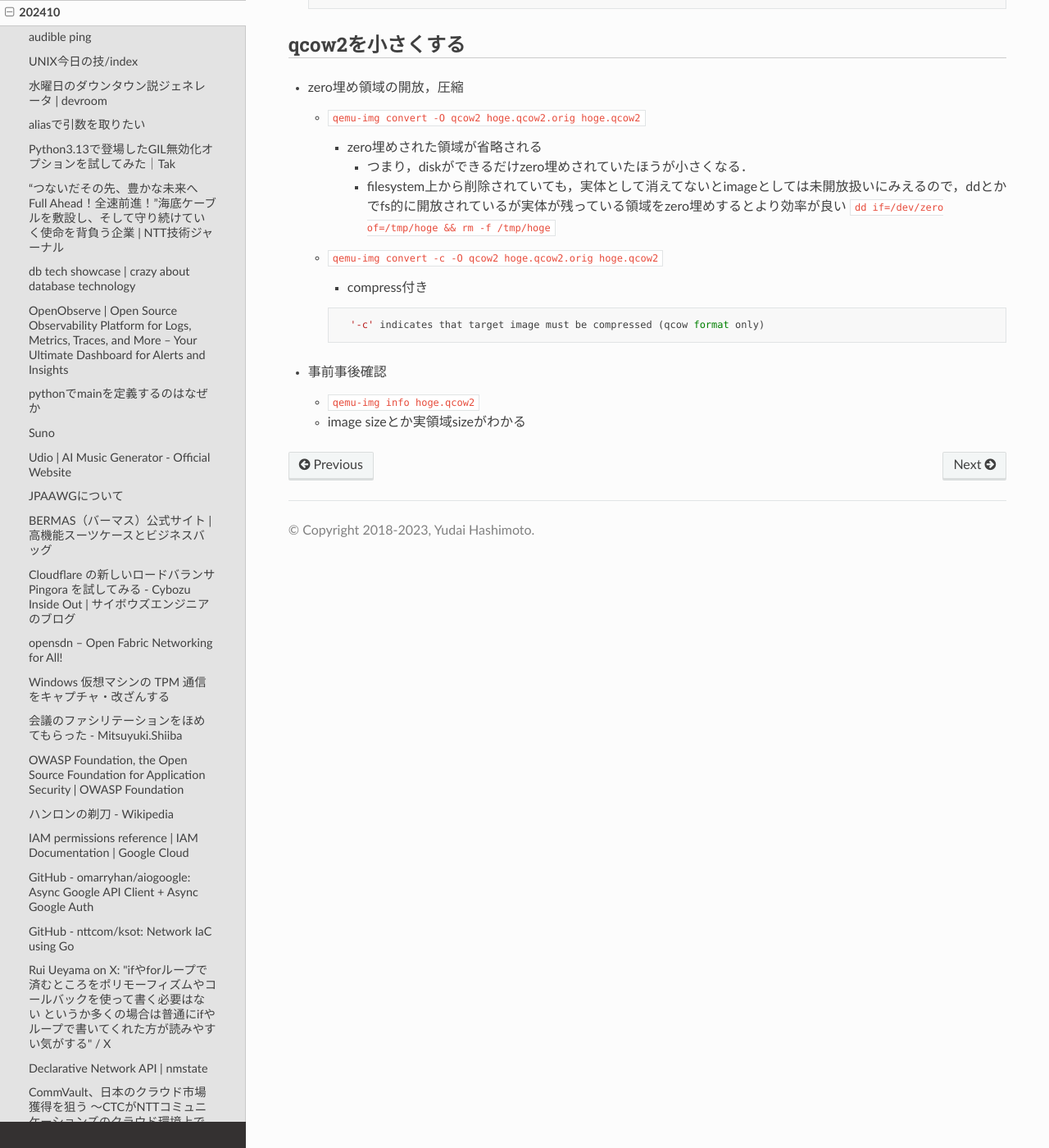
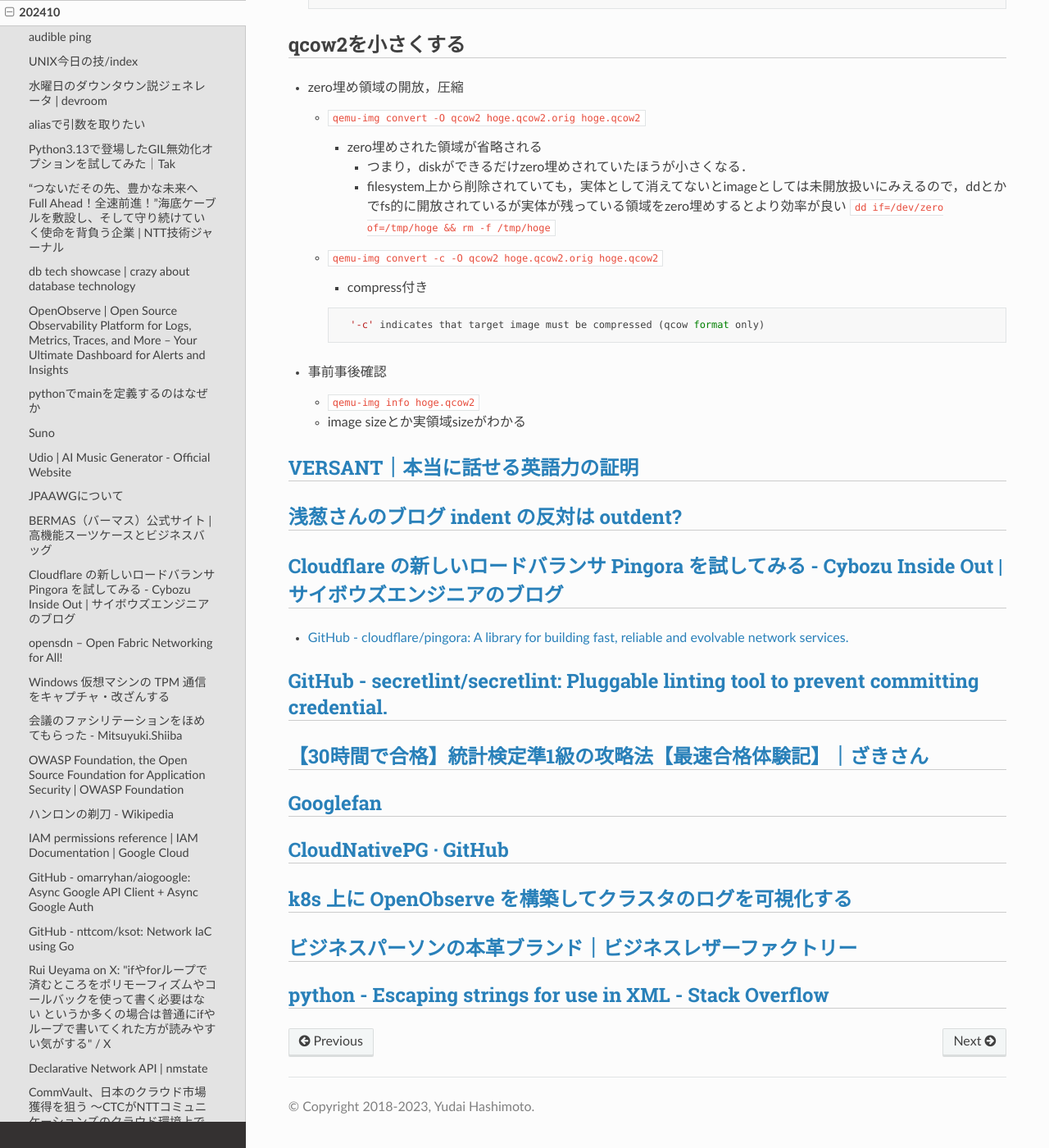
Before and after one commit to jp7fkf/JP7FKF-Warehouse, a Sphinx documentation site: the page built from source/dialy/202410.md, in a window 1280 px wide and 1400 px high, scrolled down 4162 px. Shown: the whole window at 82% size. Built offline with Sphinx 7.4.7 and the Read the Docs theme 3.1.0, drawn with Linux system fonts in a browser that asks for light colours.

Commit message:
2024-10-13 02:05:28 JST

```diff
--- a/source/dialy/202410.md
+++ b/source/dialy/202410.md
@@ -159,3 +159,24 @@ if __name__ == "__main__":
 - 事前事後確認
   - `qemu-img info hoge.qcow2`
   - image sizeとか実領域sizeがわかる
+
+## [VERSANT｜本当に話せる英語力の証明](https://www.versant.jp/)
+
+## [浅葱さんのブログ indent の反対は outdent?](http://prasinos.blog2.fc2.com/blog-entry-236.html)
+
+## [Cloudflare の新しいロードバランサ Pingora を試してみる - Cybozu Inside Out | サイボウズエンジニアのブログ](https://blog.cybozu.io/entry/2024/10/01/170000#Pingora-%E5%85%A5%E9%96%80)
+- [GitHub - cloudflare/pingora: A library for building fast, reliable and evolvable network services.](https://github.com/cloudflare/pingora)
+
+## [GitHub - secretlint/secretlint: Pluggable linting tool to prevent committing credential.](https://github.com/secretlint/secretlint)
+
+## [【30時間で合格】統計検定準1級の攻略法【最速合格体験記】｜ざきさん](https://note.com/zakisan/n/n16073e023980)
+
+## [Googlefan](https://googlefan.net/)
+
+## [CloudNativePG · GitHub](https://github.com/cloudnative-pg)
+
+## [k8s 上に OpenObserve を構築してクラスタのログを可視化する](https://zenn.dev/zenogawa/articles/k8s_openobserve)
+
+## [ビジネスパーソンの本革ブランド｜ビジネスレザーファクトリー](https://business-leather.com/)
+
+## [python - Escaping strings for use in XML - Stack Overflow](https://stackoverflow.com/questions/1546717/escaping-strings-for-use-in-xml)
```
